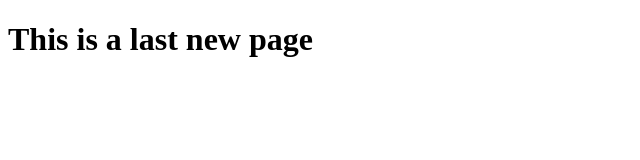
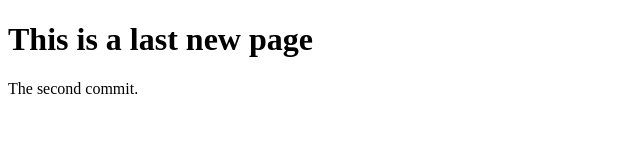
Before and after one commit to sonnncher/MyRR_CS, a plain HTML site: page last.html in a window 1280 px wide. Shown: the whole page, without its empty margins (0-640 px from the left). Drawn offline with Linux system fonts and the light colour scheme.

Commit message:
Update last.html page

```diff
--- a/last.html
+++ b/last.html
@@ -5,5 +5,6 @@
 </head>
 <body>
     <h1>This is a last new page</h1>
+    <p>The second commit.</p>
 </body>
 </html>
```
